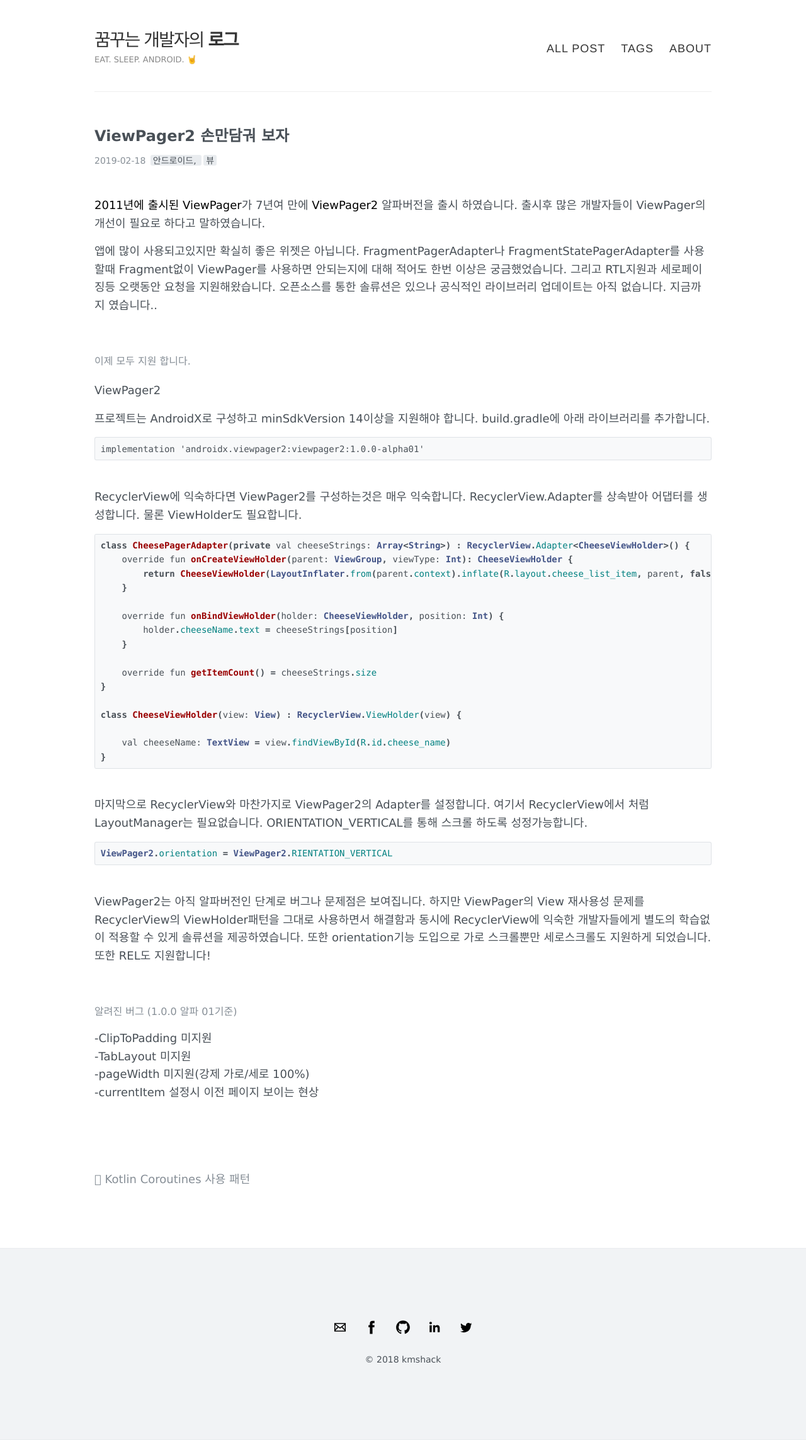
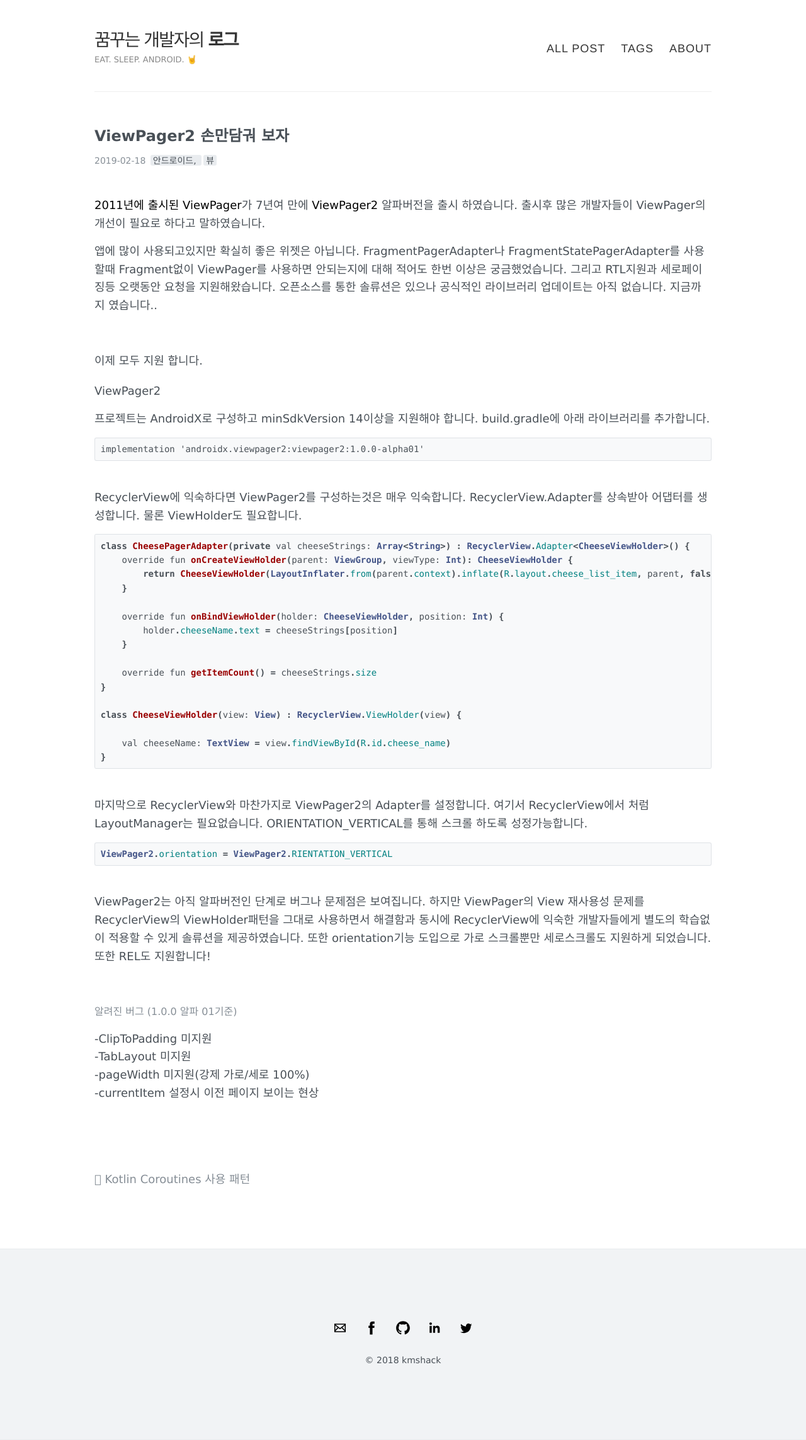
Before and after one commit to kmshack/blog.kmshack.kr, a Jekyll site: the page built from _posts/2019-02-18-ViewPager2 손만담궈 보자.md, in a window 1280 px wide. Shown: the whole page at 63% size. Built offline with Jekyll 4.4.1, drawn with Linux system fonts in a browser that asks for light colours; comment, search, counter and statistics services are not loaded.

```diff
--- a/_posts/2019-02-18-ViewPager2 손만담궈 보자.md
+++ b/_posts/2019-02-18-ViewPager2 손만담궈 보자.md
@@ -12,7 +12,7 @@ comments: true
 
 <br>
 
-#### 이제 모두 지원 합니다.
+이제 모두 지원 합니다.
 ### ViewPager2
 
 프로젝트는 AndroidX로 구성하고 minSdkVersion 14이상을 지원해야 합니다.
```
